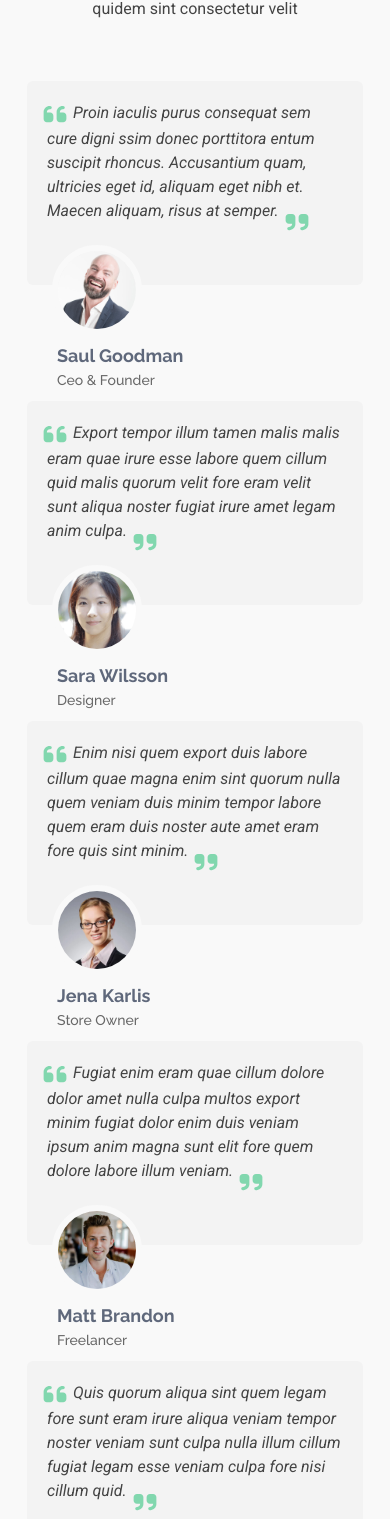
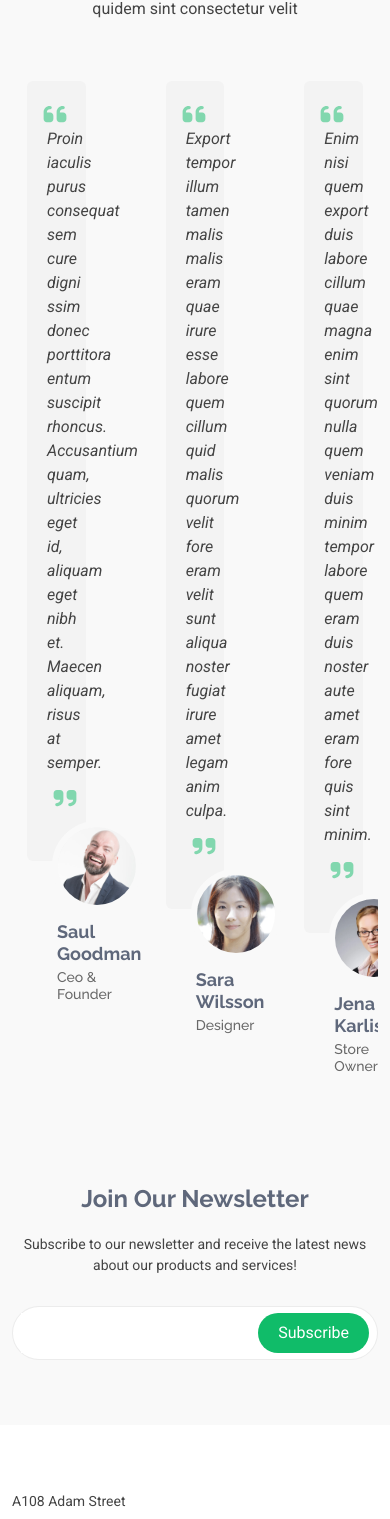
Before and after one commit to saify-codes/ezqanon, a Next.js app: page / in a window 390 px wide. Shown: the part 6218-7737 px from the top of the page. Built offline with nearby package versions, Linux system fonts and the light colour scheme.

Commit message:
working on layout

```diff
--- a/app/layout.js
+++ b/app/layout.js
@@ -2,7 +2,7 @@ import { AuthProvider } from "@/context/authContext";
 import Script from "next/script";
 import "bootstrap/dist/css/bootstrap.min.css";
 import "aos/dist/aos.css";
-// import 'swiper/css';
+import 'swiper/css';
 import "./globals.css";
 
 export const metadata = {
--- a/app/page.js
+++ b/app/page.js
@@ -1,3 +1,6 @@
+"use client";
+
+import { Swiper, SwiperSlide } from "swiper/react";
 import { FaQuoteLeft, FaQuoteRight, FaRegCirclePlay } from "react-icons/fa6";
 import { LiaCheckDoubleSolid } from "react-icons/lia";
 import { GiInjustice } from "react-icons/gi";
@@ -377,39 +380,8 @@ export default function () {
         </div>
 
         <div class="container" data-aos="fade-up" data-aos-delay="100">
-          <div
-            class="swiper init-swiper"
-            data-speed="600"
-            data-delay="5000"
-            data-breakpoints='{ "320": { "slidesPerView": 1, "spaceBetween": 40 }, "1200": { "slidesPerView": 3, "spaceBetween": 40 } }'
-          >
-            {/* <script type="application/json" class="swiper-config">
-            {
-              "loop": true,
-              "speed": 600,
-              "autoplay": {
-                "delay": 5000
-              },
-              "slidesPerView": "auto",
-              "pagination": {
-                "el": ".swiper-pagination",
-                "type": "bullets",
-                "clickable": true
-              },
-              "breakpoints": {
-                "320": {
-                  "slidesPerView": 1,
-                  "spaceBetween": 40
-                },
-                "1200": {
-                  "slidesPerView": 3,
-                  "spaceBetween": 20
-                }
-              }
-            }
-          </script> */}
-            <div class="swiper-wrapper">
-              <div class="swiper-slide">
+          <Swiper spaceBetween={50} slidesPerView={3}>
+            <SwiperSlide>
               <div class="testimonial-item">
                 <p>
                   <FaQuoteLeft className="quote-icon-left" />
@@ -429,9 +401,8 @@ export default function () {
                 <h3>Saul Goodman</h3>
                 <h4>Ceo &amp; Founder</h4>
               </div>
-              </div>
-
-              <div class="swiper-slide">
+            </SwiperSlide>
+            <SwiperSlide>
               <div class="testimonial-item">
                 <p>
                   <FaQuoteLeft className="quote-icon-left" />
@@ -450,16 +421,15 @@ export default function () {
                 <h3>Sara Wilsson</h3>
                 <h4>Designer</h4>
               </div>
-              </div>
-
-              <div class="swiper-slide">
+            </SwiperSlide>
+            <SwiperSlide>
               <div class="testimonial-item">
                 <p>
                   <FaQuoteLeft className="quote-icon-left" />
                   <span>
                     Enim nisi quem export duis labore cillum quae magna enim
-                      sint quorum nulla quem veniam duis minim tempor labore
-                      quem eram duis noster aute amet eram fore quis sint minim.
+                    sint quorum nulla quem veniam duis minim tempor labore quem
+                    eram duis noster aute amet eram fore quis sint minim.
                   </span>
                   <FaQuoteRight className="quote-icon-right" />
                 </p>
@@ -471,16 +441,15 @@ export default function () {
                 <h3>Jena Karlis</h3>
                 <h4>Store Owner</h4>
               </div>
-              </div>
-
-              <div class="swiper-slide">
+            </SwiperSlide>
+            <SwiperSlide>
               <div class="testimonial-item">
                 <p>
                   <FaQuoteLeft className="quote-icon-left" />
                   <span>
                     Fugiat enim eram quae cillum dolore dolor amet nulla culpa
-                      multos export minim fugiat dolor enim duis veniam ipsum
-                      anim magna sunt elit fore quem dolore labore illum veniam.
+                    multos export minim fugiat dolor enim duis veniam ipsum anim
+                    magna sunt elit fore quem dolore labore illum veniam.
                   </span>
                   <FaQuoteRight className="quote-icon-right" />
                 </p>
@@ -492,17 +461,15 @@ export default function () {
                 <h3>Matt Brandon</h3>
                 <h4>Freelancer</h4>
               </div>
-              </div>
-
-              <div class="swiper-slide">
+            </SwiperSlide>
+            <SwiperSlide>
               <div class="testimonial-item">
                 <p>
                   <FaQuoteLeft className="quote-icon-left" />
                   <span>
                     Quis quorum aliqua sint quem legam fore sunt eram irure
                     aliqua veniam tempor noster veniam sunt culpa nulla illum
-                      cillum fugiat legam esse veniam culpa fore nisi cillum
-                      quid.
+                    cillum fugiat legam esse veniam culpa fore nisi cillum quid.
                   </span>
                   <FaQuoteRight className="quote-icon-right" />
                 </p>
@@ -514,10 +481,8 @@ export default function () {
                 <h3>John Larson</h3>
                 <h4>Entrepreneur</h4>
               </div>
-              </div>
-            </div>
-            <div class="swiper-pagination"></div>
-          </div>
+            </SwiperSlide>
+          </Swiper>
         </div>
       </section>
       {/* Testimonials */}
--- a/package.json
+++ b/package.json
@@ -15,7 +15,8 @@
     "next": "14.2.18",
     "react": "^18",
     "react-dom": "^18",
-    "react-icons": "^5.4.0"
+    "react-icons": "^5.4.0",
+    "swiper": "^11.2.2"
   },
   "devDependencies": {
     "postcss": "^8",
```
Also changed, not shown: 1 other file (tests, documents, lock files or other folders). Lines whose indentation alone changed are shown as unchanged.
